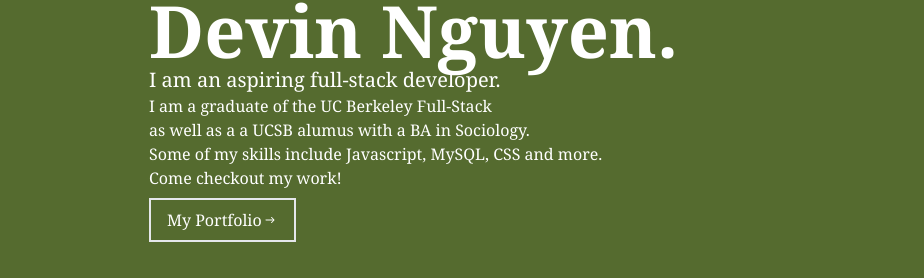
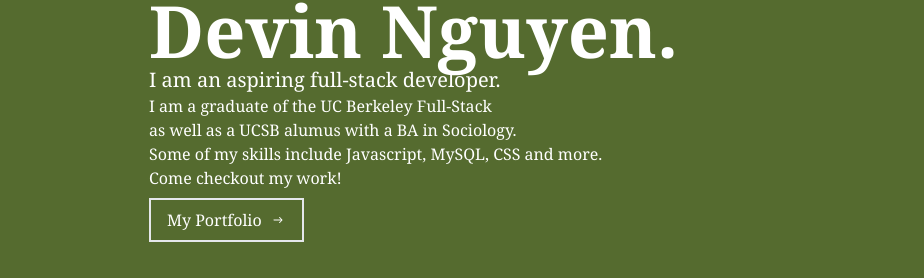
Before and after one commit to kuyadevin/react-portfolio, a React (Create React App) app in the folder react-portfolio/: page / in a window 1280 px wide. Shown: the part 294-572 px from the top of the page, without its empty margins (23-947 px from the left). Built offline with nearby package versions, Linux system fonts and the light colour scheme.

Commit message:
Add portfolio base file

```diff
--- a/react-portfolio/src/components/AboutMe.jsx
+++ b/react-portfolio/src/components/AboutMe.js
@@ -1,5 +1,5 @@
 import React from 'react';
-import {IoIosArrowRoundForward} from 'react-icons/io'
+import { IoIosArrowRoundForward } from 'react-icons/io'
 
 const AboutMe = () => {
   return (
@@ -10,12 +10,12 @@ const AboutMe = () => {
           <h1 className='text-4xl sm:text-7xl font-bold'>Devin Nguyen.</h1>
           <h2 className='text-xl'> I am an aspiring full-stack developer.</h2>
           <p className='text-sm sm:text-base'> I am a graduate of the UC Berkeley Full-Stack</p>
-          <p className='text-sm sm:text-base'>as well as a a UCSB alumus with a BA in Sociology.</p>
+          <p className='text-sm sm:text-base'>as well as a UCSB alumus with a BA in Sociology.</p>
           <p className='text-sm sm:text-base'>Some of my skills include Javascript, MySQL, CSS and more.</p>
           <p className='text-sm sm:text-base'> Come checkout my work!</p>
-          </div>
+        </div>
         <div>
-          <button className='border-2 px-4 py-2 my-2 flex items-center hover:bg-[#673147] hover:border-[#673147]'>My Portfolio <IoIosArrowRoundForward /></button>
+          <button className='border-2 px-4 py-2 my-2 flex items-center hover:bg-[#673147] hover:border-[#673147]'>My Portfolio <IoIosArrowRoundForward className='ml-2' /></button>
         </div>
       </div>
     </div>
--- /dev/null
+++ b/react-portfolio/src/components/Portfolio.js
@@ -0,0 +1,9 @@
+import React from 'react'
+
+function Portfolio() {
+  return (
+    <div>Portfolio</div>
+  )
+}
+
+export default Portfolio
```
Also changed, not shown: react-portfolio/src/components/Footer.js (renamed from react-portfolio/src/components/Footer.jsx), react-portfolio/src/components/Navigation.js (renamed from react-portfolio/src/components/Navigation.jsx).
